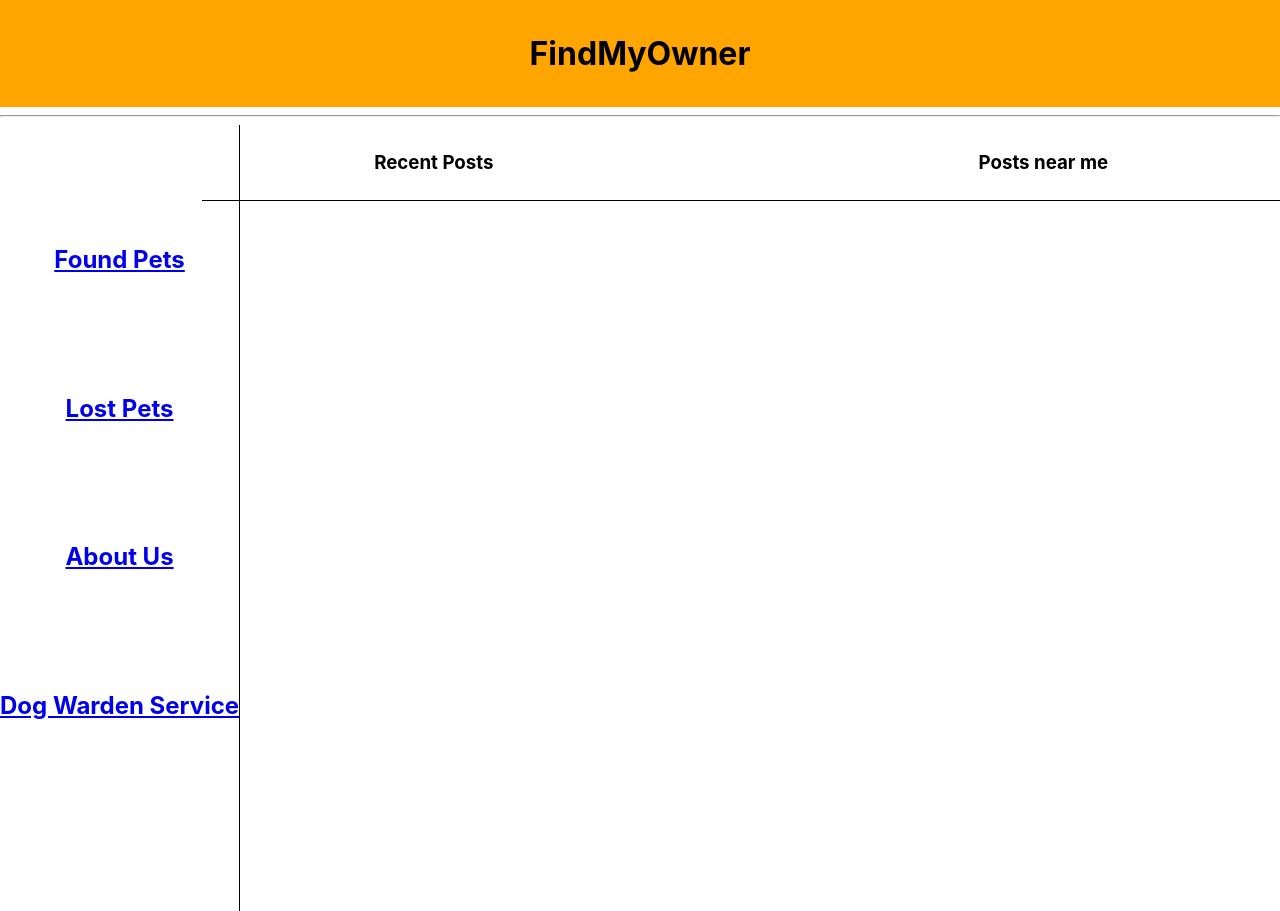
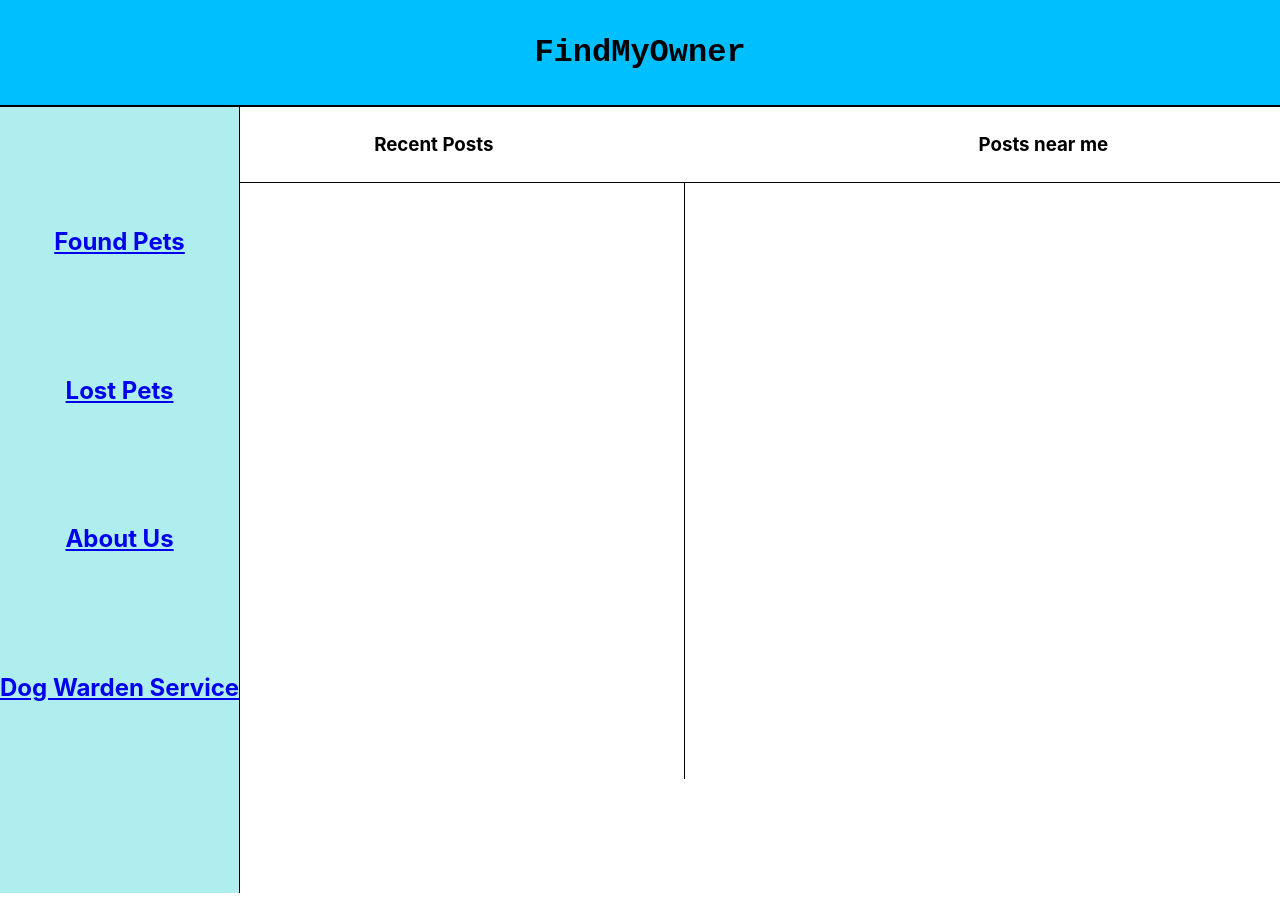
Before and after one commit to c18441084/FinalYearProject, a React (Create React App) app: page / in a window 1280 px wide. Built offline with nearby package versions, Linux system fonts and the light colour scheme.

Commit message:
Prototype display

```diff
--- a/src/App.js
+++ b/src/App.js
@@ -1,6 +1,7 @@
 import logo from './logo.svg';
 import './App.css';
 import Homepage from './Components/Homepage/Homepage';
+import Found from './Components/Found/Found';
 
 function App() {
   return (
--- a/src/Components/Found/Found.js
+++ b/src/Components/Found/Found.js
@@ -0,0 +1,10 @@
+
+
+export default function Found(){
+
+    return(
+        <div>
+
+        </div>
+    )
+}
--- a/src/Components/Homepage/Homepage.css
+++ b/src/Components/Homepage/Homepage.css
@@ -1,12 +1,16 @@
 #Title{
-    background-color: orange;
+    background-color: #00bfFF;
     padding: 1%;
+    font-family: 'Courier New', monospace;
+    border-bottom: 2px solid black;
 }
+
 
 #sidebar{
     position: absolute;
     margin-right: 50%;
     border-right: 1px solid black;
+    background-color: paleturquoise;
 }
 
 #RP{
@@ -34,3 +38,14 @@ h2{
 #DWS{
     margin-bottom: 80%;
 }
+
+#RecentPosts{
+    border-right: 1px solid black;
+    display: inline;
+    padding-right: 7%;
+    padding-bottom: 45%;
+}
+
+#PostsNearMe{
+    display: inline;
+}
--- a/src/Components/Homepage/Homepage.js
+++ b/src/Components/Homepage/Homepage.js
@@ -9,7 +9,6 @@ export default function Homepage(){
             <div id = "Title">
                 <h1>FindMyOwner</h1>
             </div>
-            <hr style={{backgroundColor: "black"}}></hr>
             <div id = "sidebar">
                 <a href = "#">
                     <h2>Found Pets</h2>
@@ -28,6 +27,12 @@ export default function Homepage(){
                 <h3 id = "RP">Recent Posts</h3>
                 <h3 id = "PNM">Posts near me</h3>
             </div>
+            <div id = "RecentPosts">
+
+            </div>
+            <div id = "PostsNearMe">
+
+            </div>
         </div>
     )
 }
```
Also changed, not shown: 1 other file (tests, documents, lock files or other folders).
